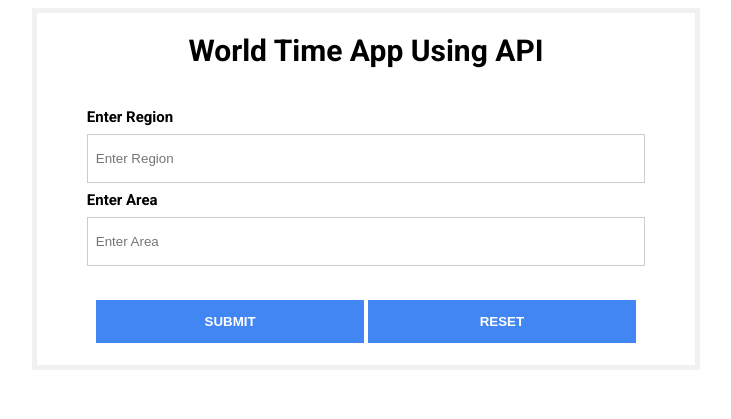
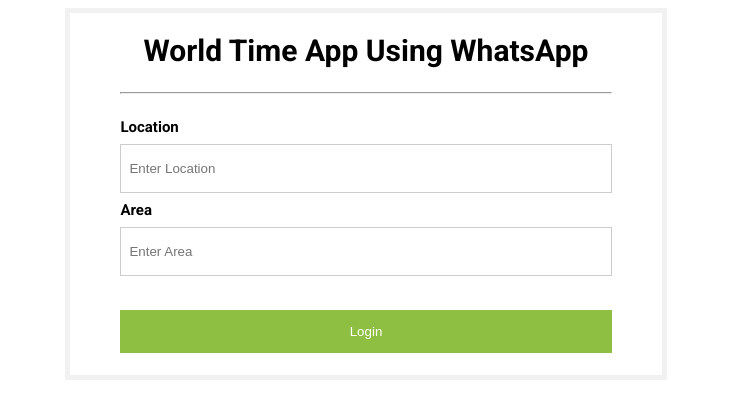
Before and after one commit to KiranPacharne/CC, a Python web app: template assignment2/templates/index.html in a window 1280 px wide. Shown: the top 419 px of the page, without its empty margins (274-1005 px from the left). Run offline with Jinja, Linux system fonts and the light colour scheme; the template is opened without the code that fills it, so the values that code supplies are empty; some libraries are stand-ins or nearby versions.

Commit message:
Update index.html

```diff
--- a/assignment2/templates/index.html
+++ b/assignment2/templates/index.html
@@ -1,26 +1,19 @@
 <!DOCTYPE html>
 <html>
-<title>Simple Sign up from</title>
-
   <head>
+    <title>World Time App</title>
     <link href="https://fonts.googleapis.com/css?family=Roboto:300,400,500,700" rel="stylesheet">
-  <link rel="stylesheet" href="https://use.fontawesome.com/releases/v5.4.1/css/all.css"
-    integrity="sha384-5sAR7xN1Nv6T6+dT2mhtzEpVJvfS3NScPQTrOxhwjIuvcA67KV2R5Jz6kr4abQsz" crossorigin="anonymous">
     <style>
-    html,
-    body {
+      html, body {
       display: flex;
       justify-content: center;
       font-family: Roboto, Arial, sans-serif;
       font-size: 15px;
       }
-
       form {
       border: 5px solid #f1f1f1;
       }
-
-    input[type=text],
-    input[type=password] {
+      input[type=text], input[type=password] {
       width: 100%;
       padding: 16px 8px;
       margin: 8px 0;
@@ -28,71 +21,61 @@
       border: 1px solid #ccc;
       box-sizing: border-box;
       }
-
-    .icon {
-      font-size: 110px;
-      display: flex;
-      justify-content: center;
-      color: #4286f4;
-    }
-
       button {
-      background-color: #4286f4;
+      background-color: #8ebf42;
       color: white;
       padding: 14px 0;
       margin: 10px 0;
       border: none;
-      cursor: grab;
-      width: 48%;
+      cursor: grabbing;
+      width: 100%;
       }
-
       h1 {
-      text-align: center;
-      font-size: 18;
+      text-align:center;
+      fone-size:18;
       }
-
       button:hover {
       opacity: 0.8;
       }
-
       .formcontainer {
-      text-align: center;
+      text-align: left;
       margin: 24px 50px 12px;
       }
-
       .container {
       padding: 16px 0;
-      text-align: left;
+      text-align:left;
       }
-
       span.psw {
       float: right;
       padding-top: 0;
       padding-right: 15px;
       }
-
       /* Change styles for span on extra small screens */
       @media screen and (max-width: 300px) {
       span.psw {
       display: block;
       float: none;
-      }
+      }}
     </style>
   </head>
-
   <body>
-  <form action="/action_page.php">
-    <h1>World Time App Using API</h1>
+    <form action="/" method="post">
+      <h1>World Time App Using WhatsApp</h1>
       <div class="formcontainer">
+      <hr>
       <div class="container">
-        <label for="uname"><strong>Enter Region</strong></label>
-        <input type="text" placeholder="Enter Region" name="uname">
-        <label for="mail"><strong>Enter Area</strong></label>
-        <input type="text" placeholder="Enter Area" name="mail" >
+        <label for="uname"><strong>Location</strong></label>
+        <input type="text" placeholder="Enter Location" name="location" required>
+        <label for="psw"><strong>Area</strong></label>
+        <input type="text" placeholder="Enter Area" name="area" required>
       </div>
-      <button type="submit"><strong>SUBMIT</strong></button>
-      <button type="reset"><strong>RESET</strong></button>
+      <button type="submit">Login</button>
+      <!-- <div class="container" style="background-color: #eee">
+        <label style="padding-left: 15px">
+        <input type="checkbox"  checked="checked" name="remember"> Remember me
+        </label>
+        <span class="psw"><a href="#"> Forgot password?</a></span>
+      </div> -->
     </form>
   </body>
-
 </html>
```
Lines whose indentation alone changed are shown as unchanged.
